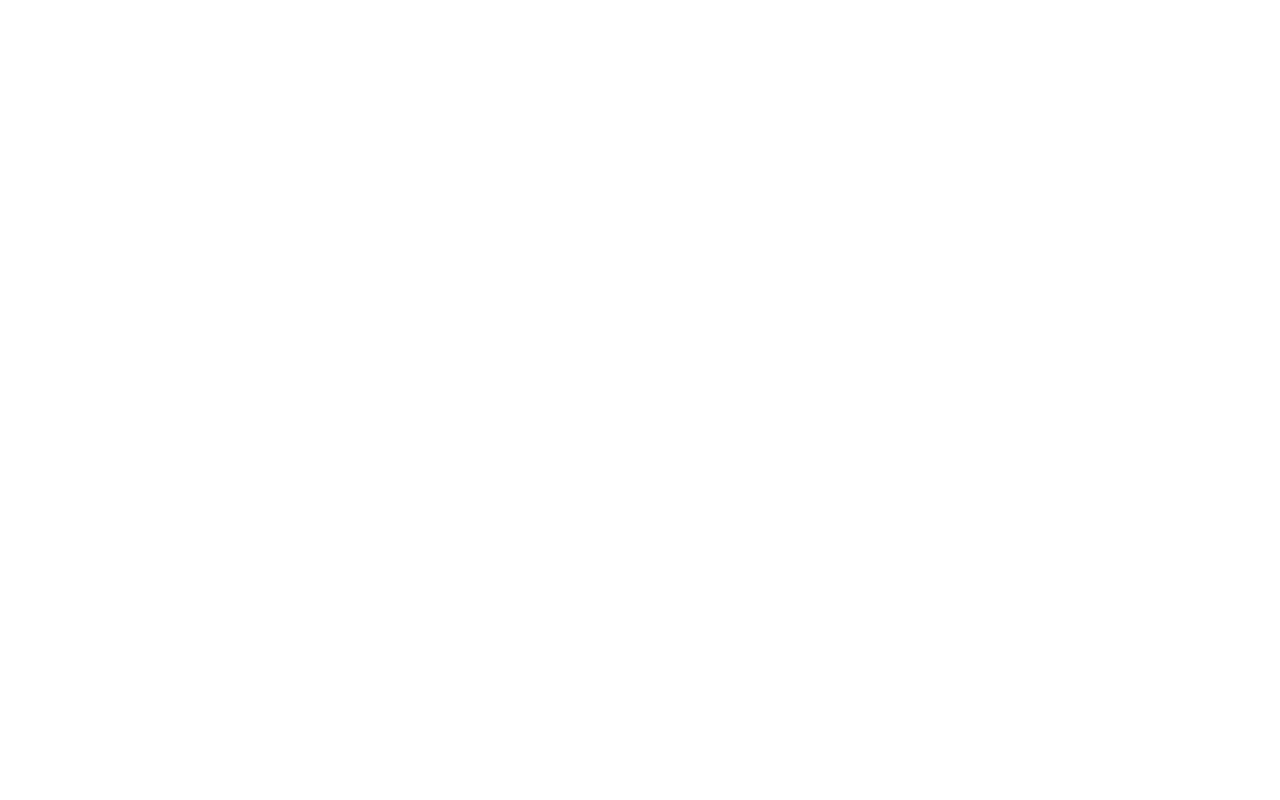
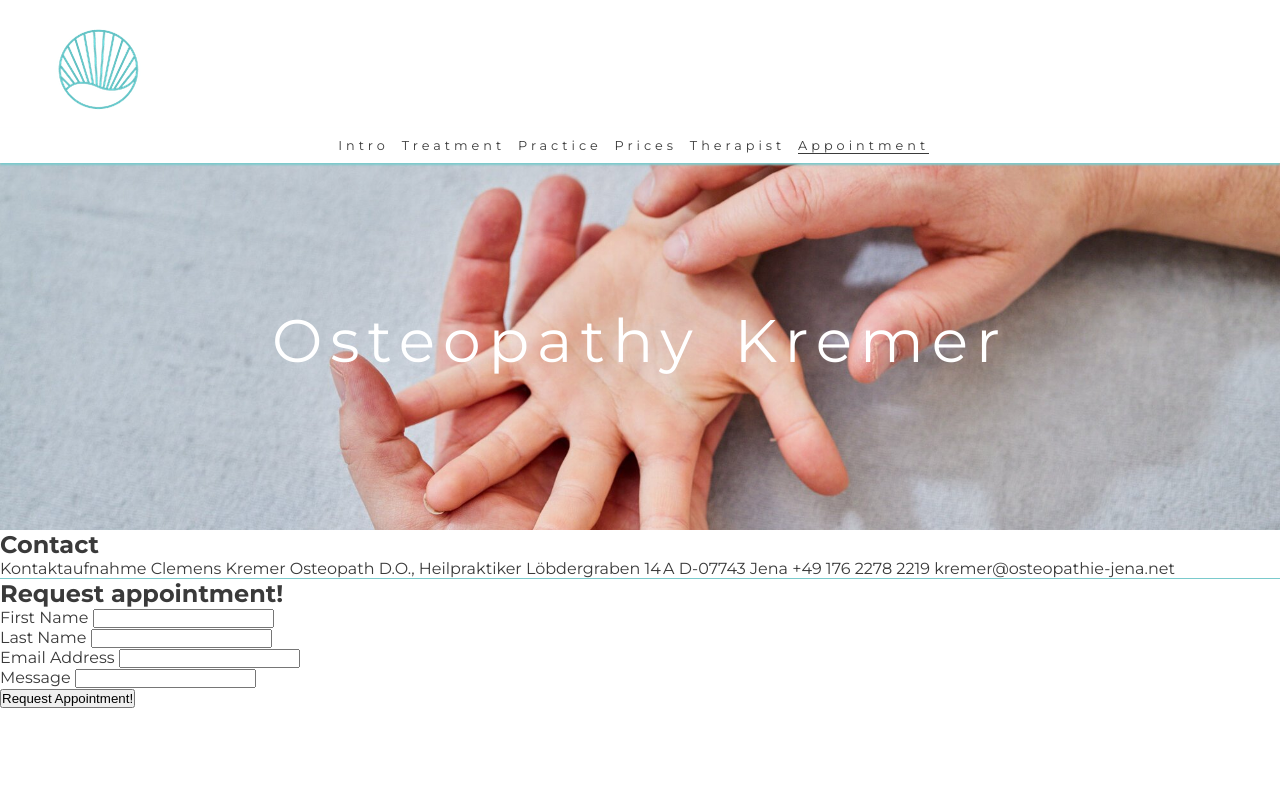
Before and after one commit to clekremer/portfolio1_osteopathyKremer, a plain HTML site: page appointment.html in a window 1280 px wide. Drawn offline with Linux system fonts and the light colour scheme.

Commit message:
Add appointment and contact content and form.

```diff
--- a/appointment.html
+++ b/appointment.html
@@ -0,0 +1,93 @@
+<!DOCTYPE html>
+<html lang="en">
+
+<head>
+    <meta charset="UTF-8">
+    <meta name="viewport" content="width=device-width, initial-scale=1.0">
+    <!-- Meta tags for search engines -->
+    <meta name="description"
+        content="Osteopathy Kremer. Osteopathic and chiropractic treatments for adults and children in Jena.">
+    <meta name="keywords" content="Osteopathy, Osteopathy for Children, Chiropractic, Jena, manual therapy">
+    <!-- Title -->
+    <title>Osteopathy Kremer</title>
+    <!-- Favicon -->
+    <link rel="icon" type="image/png" sizes="32x32"
+        href="assets/favicon/61c1cebc50d4bde6580f95a1_Osteopathie_Logo_favicon.png"">
+    <!-- Stylesheet -->
+    <link rel=" stylesheet" href="assets/css/style.css">
+</head>
+
+<body>
+    <!-- Header -->
+    <header>
+        <a href=" index.html" id="logo">
+            <img src="assets/images/61c100ef093e3f128f062eca_Osteopathie_Logo-p-130x130q80.png"
+                alt="Logo Osteopathy Kremer">
+            <h1 id="logo"><!--Osteopathy Kremer--></h1>
+        </a>
+        <input type="checkbox" id="nav-toggle" name="nav-toggle">
+        <label for="nav-toggle" class="nav-toggle-label">
+            <i class="fa-solid fa-bars"></i>
+        </label>
+        </label>
+        <nav>
+            <ul id="menu">
+                <li>
+                    <a href="index.html">Intro</a>
+                </li>
+                <li>
+                    <a href="index.html#treatment-section">Treatment</a>
+                </li>
+                <li>
+                    <a href="index.html#practice-section">Practice</a>
+                </li>
+                <li>
+                    <a href="">Prices</a>
+                </li>
+                <li>
+                    <a href="therapist.html">Therapist</a>
+                </li>
+                <li>
+                    <a href="appointment.html" class="active">Appointment</a>
+                </li>
+            </ul>
+        </nav>
+    </header>
+
+    <!-- Main Content -->
+    <main>
+        <section id="hands">
+            <h2 id="hands-title">Osteopathy Kremer</h2>
+        </section>
+        <section id="contact">
+            <h2>Contact</h2>
+            <p>
+                Kontaktaufnahme
+                Clemens Kremer
+                Osteopath D.O., Heilpraktiker
+                Löbdergraben 14 A
+                D-07743 Jena
+                +49 176 2278 2219
+                kremer@osteopathie-jena.net
+            </p>
+        </section>
+        <hr>
+        </section>
+        <section id="appointment">
+            <form id="appointment" method="POST" action="https://formdump.codeinstitute.net">
+                <h2>Request appointment!</h2>
+                <label for="first_name">First Name</label>
+                <input type="text" name="first_name" id="first_name" class="text-input" required>
+                <br>
+                <label for="last_name">Last Name</label>
+                <input type="text" name="last_name" id="last_name" class="text-input" required>
+                <br>
+                <label for="email_address">Email Address</label>
+                <input type="email" name="email_address" id="email_address" class="text-input" required>
+                <br>
+                <label for="message">Message</label>
+                <input type="text" name="message" id="message" class="text-input" required>
+                <br>
+                <button type="submit" class="appointment-button">Request Appointment!</button>
+            </form>
+        </section>
```
Also changed, not shown: index.html (+1 -1 lines), therapist.html (+1 -1 lines).
